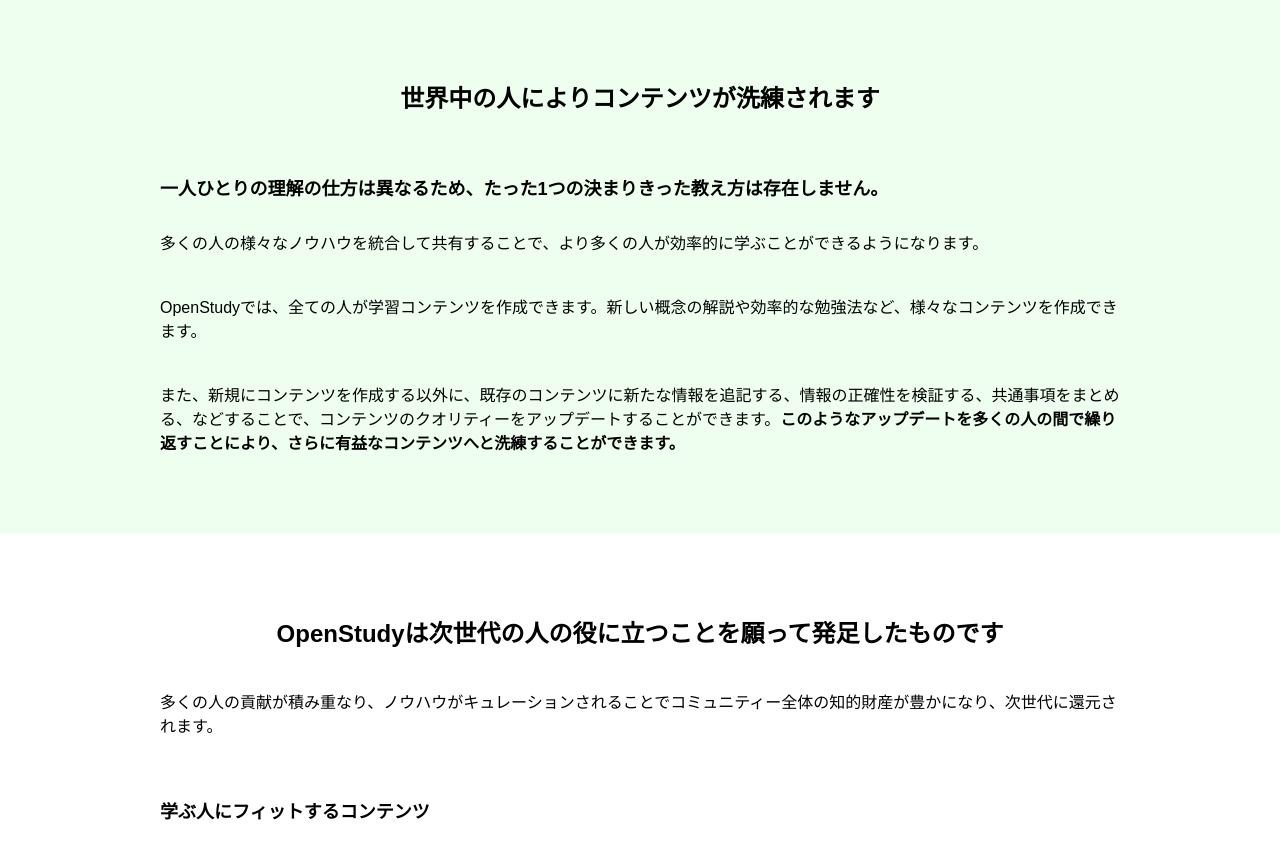
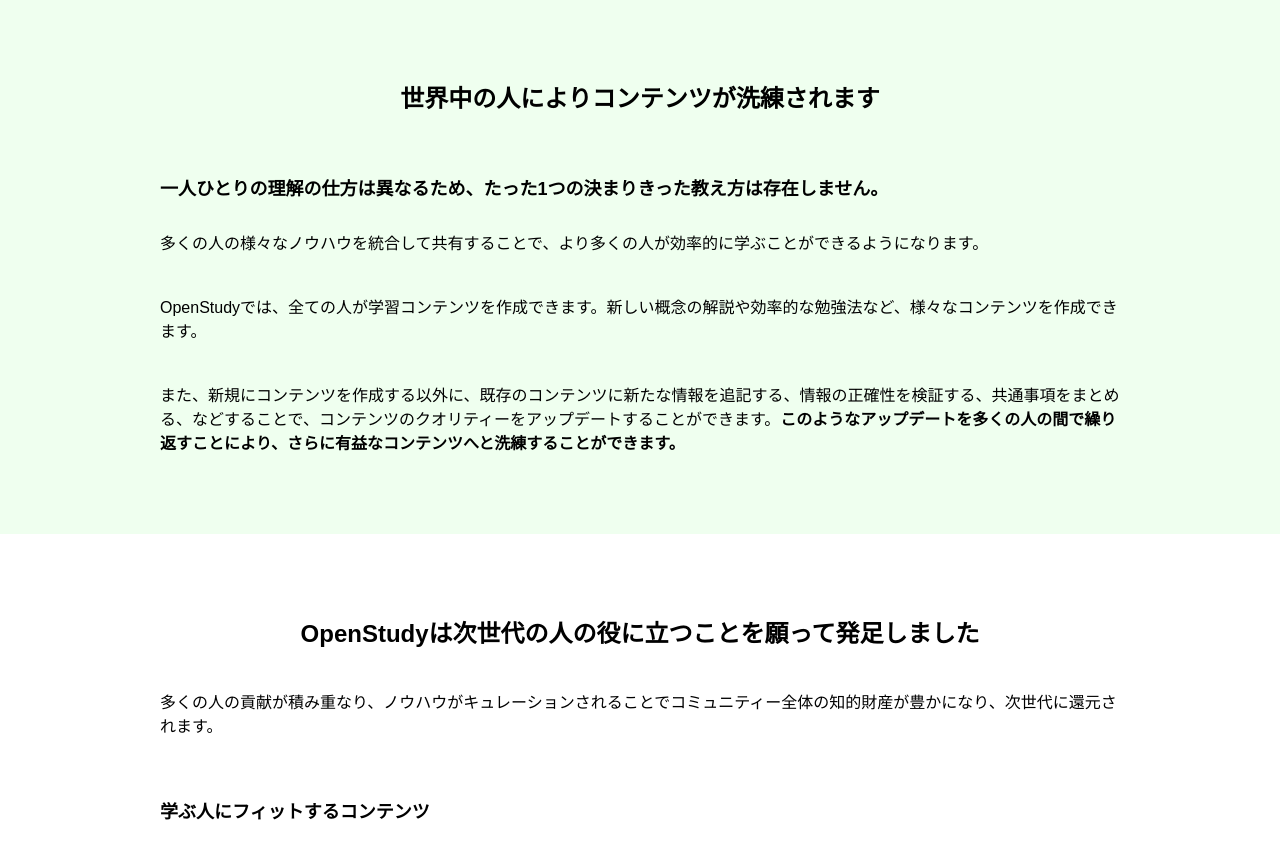
Before and after one commit to OpenStudyProject/OpenStudy, a PHP site: page /about in a window 1280 px wide. Shown: the part 889-1735 px from the top of the page. Run offline with PHP 8.4, Linux system fonts and the light colour scheme.

Commit message:
update: tiny change.

```diff
--- a/about/index.php
+++ b/about/index.php
@@ -43,7 +43,7 @@
 
     <div class="wrapper">
         <div class="container">
-            <h2>OpenStudyは次世代の人の役に立つことを願って発足したものです</h2>
+            <h2>OpenStudyは次世代の人の役に立つことを願って発足しました</h2>
             <p>多くの人の貢献が積み重なり、ノウハウがキュレーションされることでコミュニティー全体の知的財産が豊かになり、次世代に還元されます。</p>
             <h3>学ぶ人にフィットするコンテンツ</h3>
             <p>OpenStudyで学習する人はそれぞれのコンテンツに対して、理解度や改善点をフィードバックすることができます。コンテンツを作成する人々と実際に学ぶ人々の相互作用により、コンテンツはより学ぶ人にとって有益なものへと洗練されます。</p>
```
